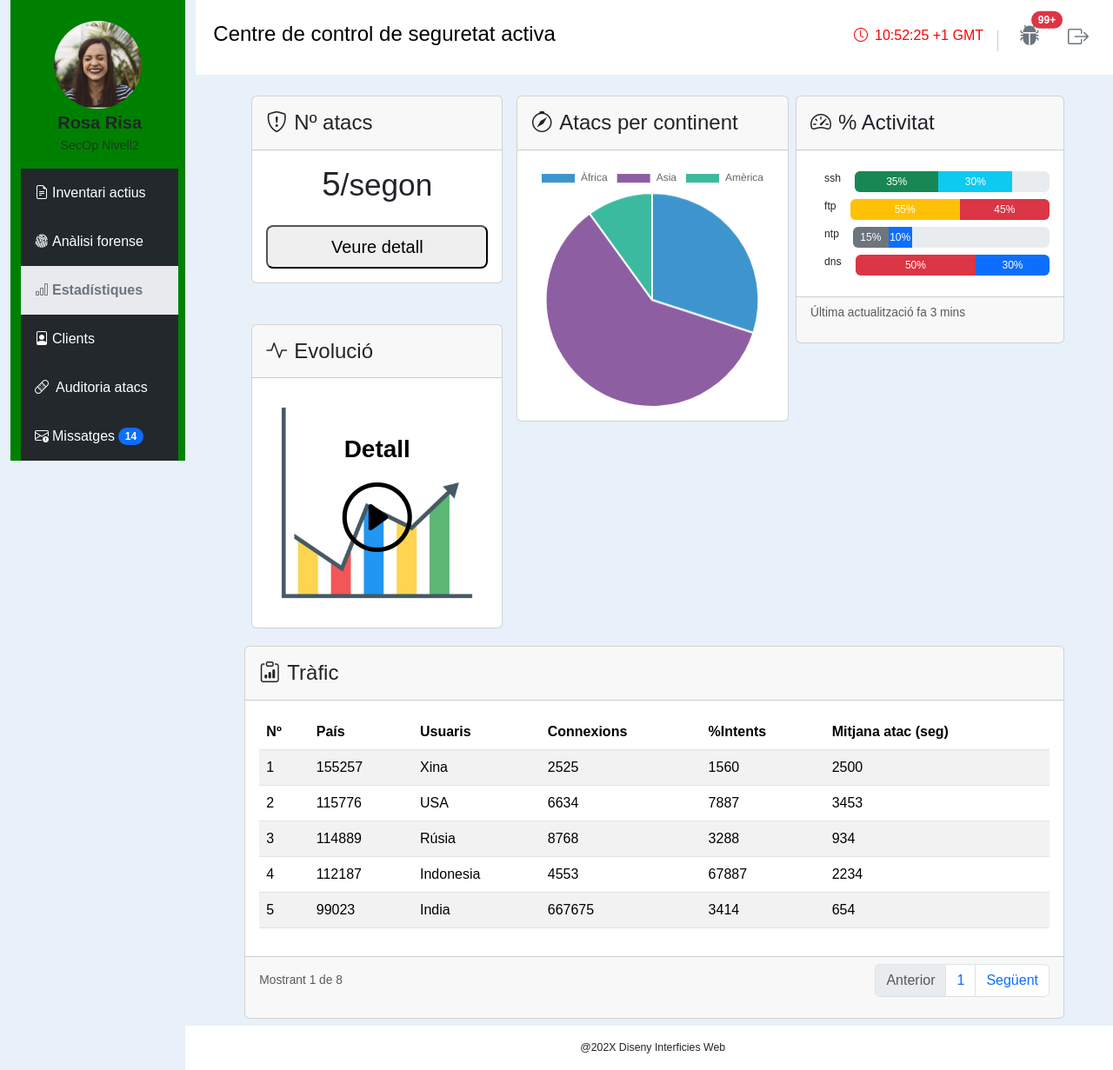
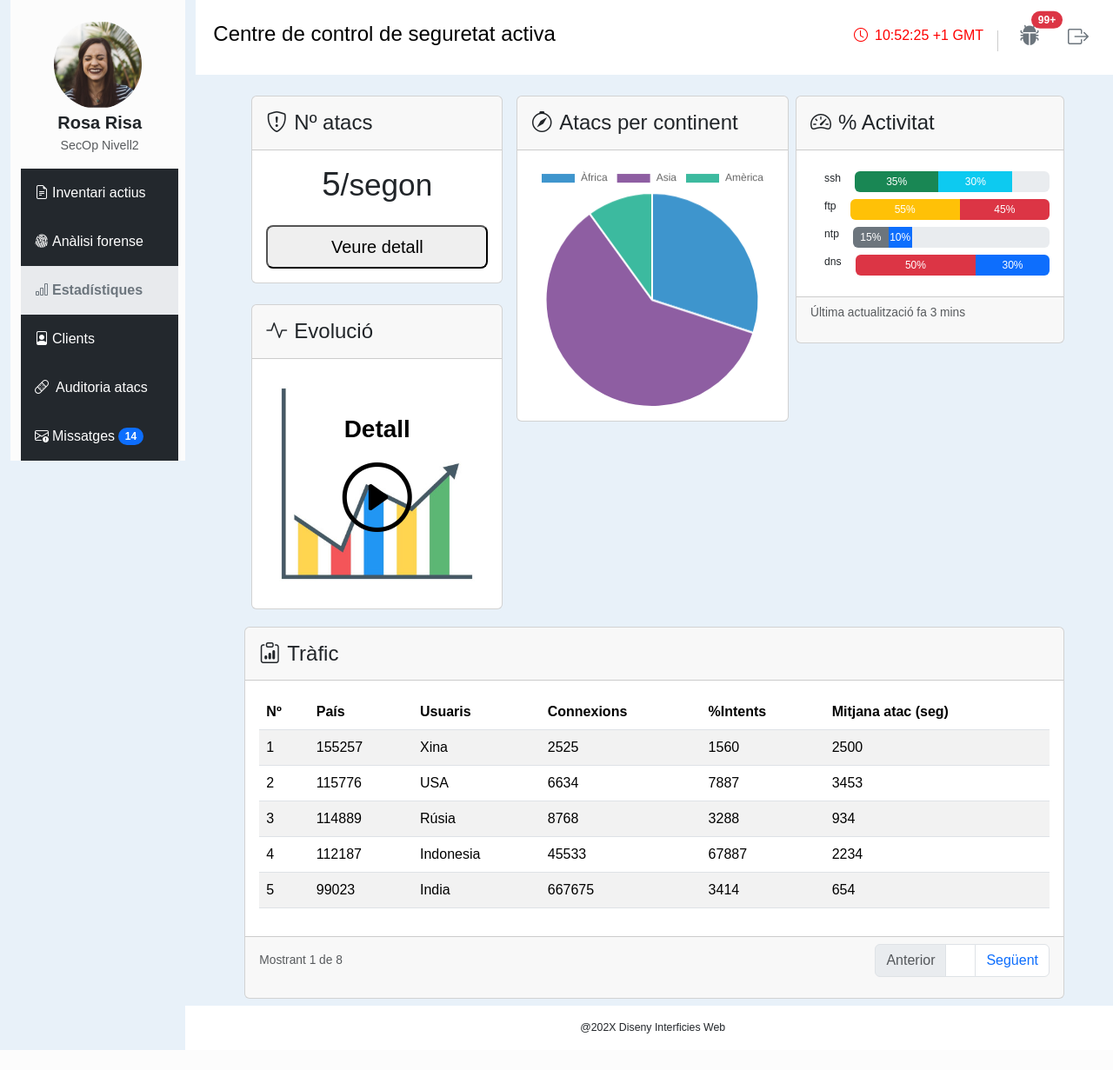
Before and after one commit to DavidSer1/phpAbril, a PHP site: page /udact4.html in a window 1280 px wide. Shown: the whole page at 87% size. After the commit the page ends 1208 px from the top, so only its background shows below. Run offline with PHP 8.4, Linux system fonts and the light colour scheme; some web fonts are replaced.

Commit message:
comprobacio columnes

```diff
--- a/ud8act4recursos/udact4.css
+++ b/ud8act4recursos/udact4.css
@@ -3,7 +3,7 @@
  font-family: 'Hind Vadodara', sans-serif;
 }
 .fondoblau{
-  background-color: green;
+  background-color: #FCFCFC;
 }
 .colorreloj{
   color: red;
@@ -20,12 +20,7 @@
     font-size: 5.9rem !important;
   }
 
-.atacs{
-  font-size: 0.76rem;
-}
-.subir{
-  margin-top: -7rem;
-}
+
 .textactualitzacio{
     font-size: 0.86rem;
 }
@@ -80,9 +75,7 @@ width: 55%;
 .perfil{
   width:7.9rem;
 }
-.subir{
-  margin-top: -10.6rem;
-}
+
 }
 
 @media(max-width: 950px){
@@ -100,9 +93,7 @@ width: 55%;
    height:100vh;
    width:50vw;
 }
-.subir{
-  margin-top: -10rem;
-}
+
 .ssh1{
 width: 38%;
 }
@@ -133,9 +124,7 @@ width: 55%;
    .perfil{
   width:2.7rem;
 }
-.subir{
-  margin-top: 1.3rem;
-}
+
 .bajar{
     margin-top: 1.5rem;
 
@@ -164,3 +153,6 @@ width: 55%;
 
   background-color: #FFFFFF;
 }
+.atacs{
+  font-size: 0.76rem;
+}
--- a/ud8act4recursos/udact4.html
+++ b/ud8act4recursos/udact4.html
@@ -157,7 +157,7 @@
 <div class="row p-0 px-1 px-md-3 pt-4 pt-lg-3 mt-3 mt-lg-2 mx-auto ">
 <div class="col-md-6 col-12 col-lg-4 p-0 order-lg-1 order-md-1 order-1  ">
 <div class="ps-4 ps-md-5 pe-2 me-1 me-md-0 pe-md-2 pe-lg-0  ">
-<div class="card">
+<div class="card ">
   <h5 class="card-header p-3 fs-4"> <i class="bi bi-shield-exclamation fs-4 me-2"></i>Nº atacs</h5>
   <div class="card-body">
     <div class="px-2">
@@ -172,13 +172,29 @@
 
   </div>
 </div>
+
+<div class="card mt-lg-4 mt-4">
+  <h5 class="card-header p-3 fs-4">
+    <i class="bi bi-activity fs-4 me-2"></i>Evolució
+  </h5>
+  <div class="card-body position-relative">
+    <img src="./img/evolucio2.jpg" class="w-100">
+
+
+    <div class="position-absolute top-50 start-50 translate-middle d-flex flex-column align-items-center" style="cursor:pointer;">
+      <h2 class="text-black mb-1 fs-3 fw-bold ">Detall</h2>
+      <i id="icon-detalls" class="bi bi-play-circle icona  text-black"></i>
+    </div>
+
+  </div>
+</div>
 </div>
 </div>
 <div class="col-12 col-md-6 col-lg-4 p-0 order-lg-2  order-md-2 order-3">
   <div class="ps-2 ps-md-2 ps-lg-3 pe-md-4 pe-md-0 me-0 me-md-1 me-lg-0 pe-lg-2 bajar">
   <div class="card">
  <h5 class="card-header p-3 fs-4"> <i class="bi bi-compass fs-4 me-2 "></i>Atacs per continent</h5>
-  <div class="card-body ">
+  <div class="card-body  ">
   <canvas class="bola" id="pie-chart" ></canvas>
 
   </div>
@@ -198,7 +214,7 @@
     </div>
   </div>
 
-  <!-- FTP -->
+
   <div class="d-flex align-items-center  ">
      <span class="ms-3 me-3  atacs" >ftp</span>
     <div class="progress flex-grow-1 mt-2" style="height: 24px;">
@@ -207,7 +223,7 @@
     </div>
   </div>
 
-  <!-- NTP -->
+
   <div class="d-flex align-items-center ">
    <span class="ms-3 me-3  atacs" >ntp</span>
     <div class="progress flex-grow-1 mt-2" style="height: 24px;">
@@ -216,7 +232,7 @@
     </div>
   </div>
 
-  <!-- DNS -->
+
   <div class="d-flex align-items-center mb-2">
   <span class="ms-3 me-3  atacs" >dns</span>
     <div class="progress flex-grow-1 mt-2" style="height: 24px;">
@@ -232,25 +248,7 @@
 </div>
 </div>
 </div>
-<div class="col-md-6 col-12 col-lg-4 p-0 order-lg-4 order-md-3 order-2">
-  <div class="ps-4 ps-md-5 pe-2 me-1 me-md-0 pe-md-2 pe-lg-0 subir">
-    <div class="card">
-      <h5 class="card-header p-3 fs-4">
-        <i class="bi bi-activity fs-4 me-2"></i>Evolució
-      </h5>
-      <div class="card-body position-relative">
-        <img src="./img/evolucio2.jpg" class="w-100">
 
-
-        <div class="position-absolute top-50 start-50 translate-middle d-flex flex-column align-items-center" style="cursor:pointer;">
-          <h2 class="text-black mb-1 fs-3 fw-bold ">Detall</h2>
-          <i id="icon-detalls" class="bi bi-play-circle icona  text-black"></i>
-        </div>
-
-      </div>
-    </div>
-  </div>
-</div>
 
 </div>
 <div class="row px-3 px-md-4 pe-2 pe-md-4  pt-2 pt-lg-3 mt-1">
@@ -302,7 +300,7 @@
                           <td>4</td>
                           <td>112187</td>
                           <td>Indonesia</td>
-                          <td  class="d-none d-md-table-cell">4553</td>
+                          <td  class="d-none d-md-table-cell">45533</td>
                           <td  class="d-none d-md-table-cell">67887</td>
                           <td  class="d-none d-md-table-cell">2234</td>
                         </tr>
@@ -327,7 +325,7 @@
         <li class="page-item disabled">
           <a class="page-link">Anterior</a>
         </li>
-        <li class="page-item"><a class="page-link" href="#">1</a></li>
+        <li class="page-item"><a class="page-link text-white" href="#">1</a></li>
         <li class="page-item mb-0">
           <a class="page-link" href="#">Següent</a>
         </li>
@@ -352,9 +350,6 @@
 
 
 
-
-
-
 </div>
             </div>
 
```
